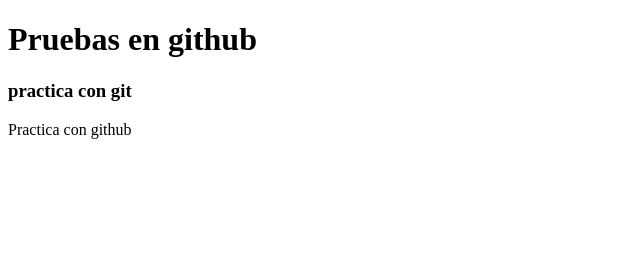
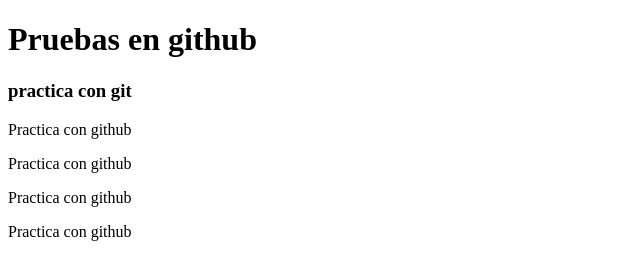
Before and after one commit to waltercastro171163/repo_prueba, a plain HTML site: page index.html in a window 1280 px wide. Shown: the whole page, without its empty margins (0-640 px from the left). Drawn offline with Linux system fonts and the light colour scheme.

Commit message:
segundo commit

```diff
--- a/index.html
+++ b/index.html
@@ -10,6 +10,9 @@
     <h1>Pruebas en github</h1>
     <h3>practica con git</h3>
     <p>Practica con github</p>
+    <p>Practica con github</p>
+    <p>Practica con github</p>
+    <p>Practica con github</p>
 
 
 
```
